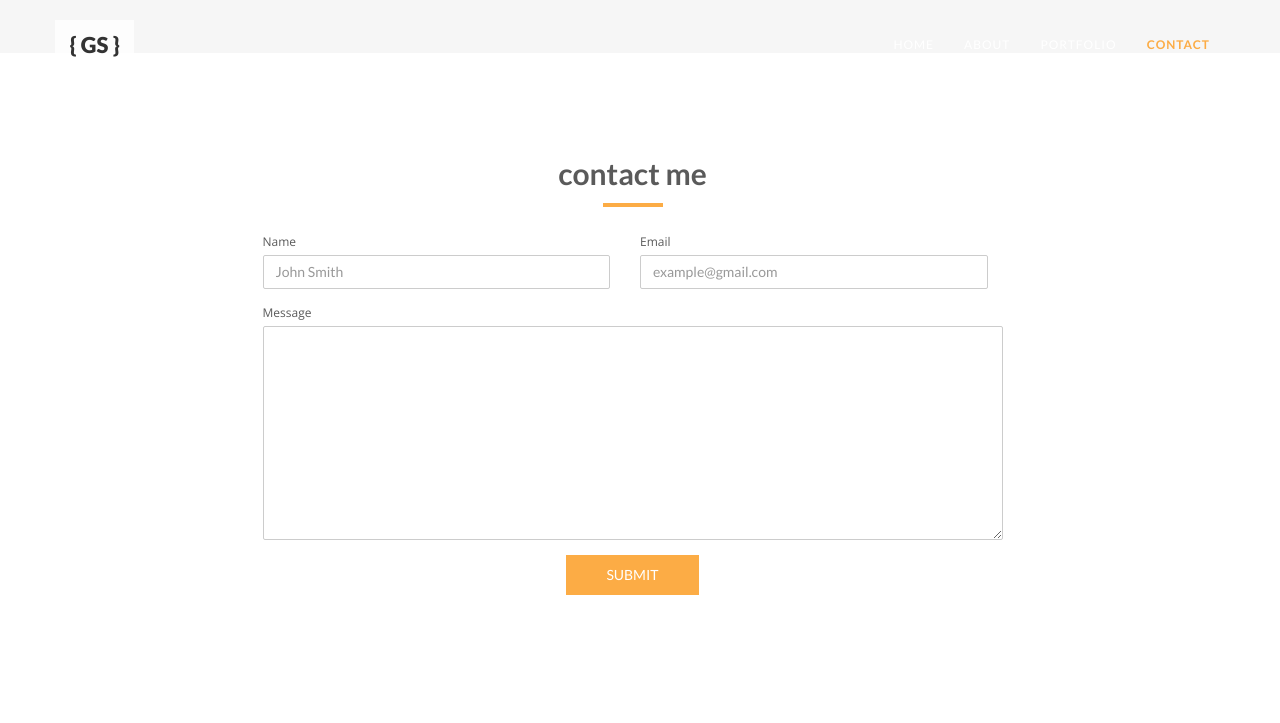
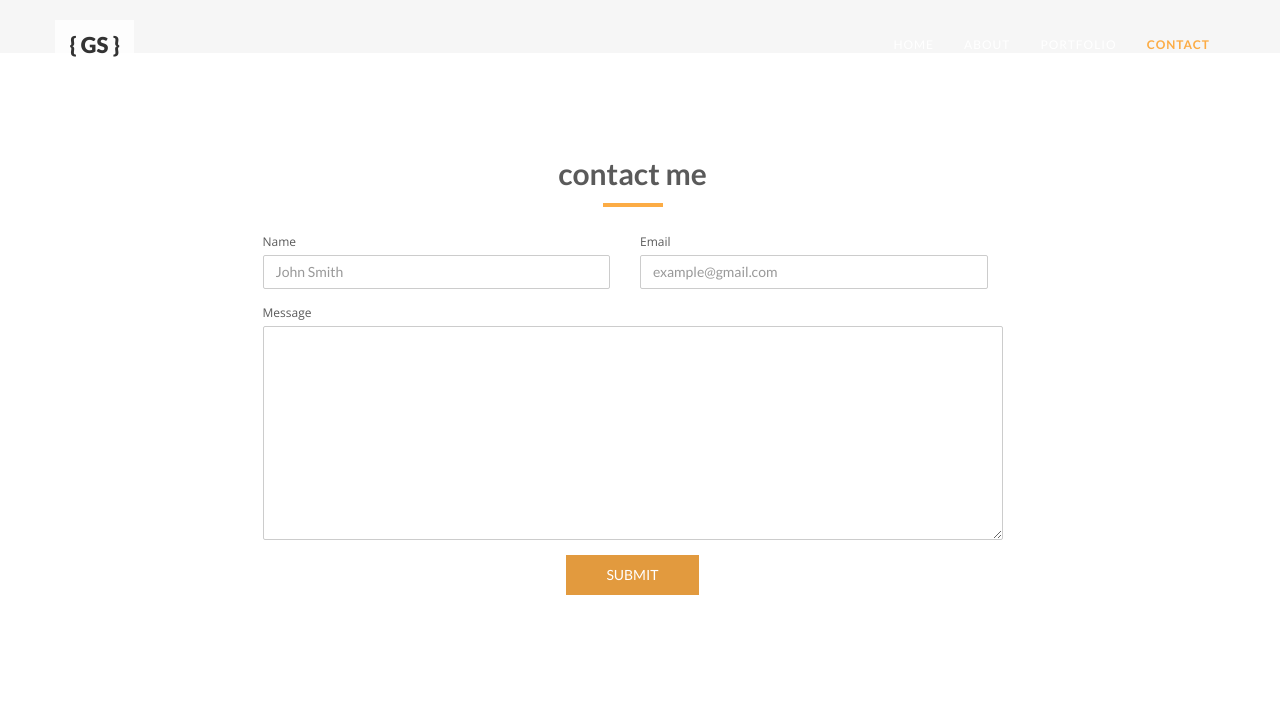
Before and after one commit to gregswanson/gswansonportfolio, a website: page app/public/index.html in a window 1280 px wide. In both pictures the pointer is over the button "SUBMIT". Shown: the part 1777-2500 px from the top of the page. Drawn offline with nearby package versions, Linux system fonts and the light colour scheme; no server answers.

Commit message:
button tansition

```diff
--- a/app/public/css/style.css
+++ b/app/public/css/style.css
@@ -94,6 +94,9 @@ ul, ol{
 	webkit-padding: 0;
 	moz-padding: 0;
 }
+
+
+
 /* Navigation */
 
 
@@ -594,6 +597,13 @@ button.btn.tf-btn.btn-default {
 	padding: 10px 40px;
 	color: #ffffff;
 	text-transform: uppercase;
+	transition: all .2s ease-in-out;
+}
+
+
+/*Button */
+#emailButton:hover {
+	background-color: #e29a3e;
 }
 
 .btn:active, .btn.active {
```
